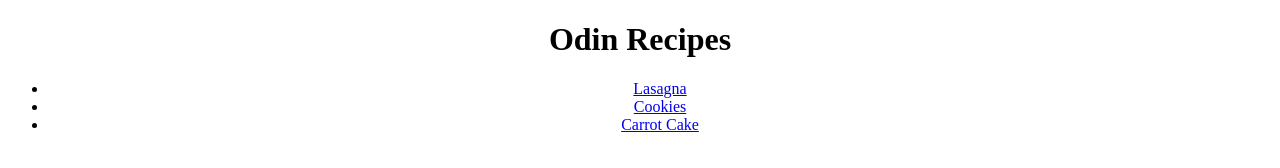
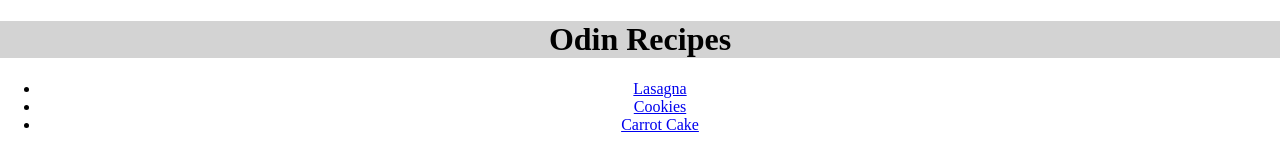
Before and after one commit to marvincamposce/odin-recipes, a plain HTML site: page index.html in a window 1280 px wide. Drawn offline with Linux system fonts and the light colour scheme.

Commit message:
Remove margin left, right and add h1 bg-color

```diff
--- a/style.css
+++ b/style.css
@@ -1,3 +1,9 @@
 * {
   text-align: center;
+  margin-left: 0;
+  margin-right: 0;
 }
+
+h1 {
+  background-color: lightgray;
+}
```
